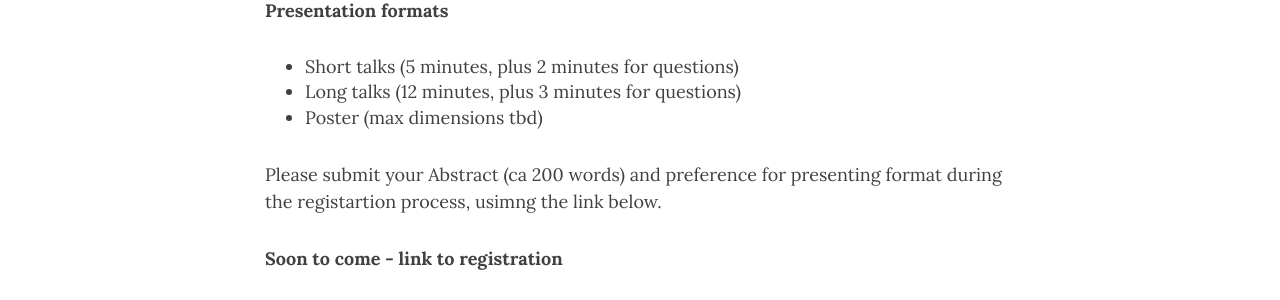
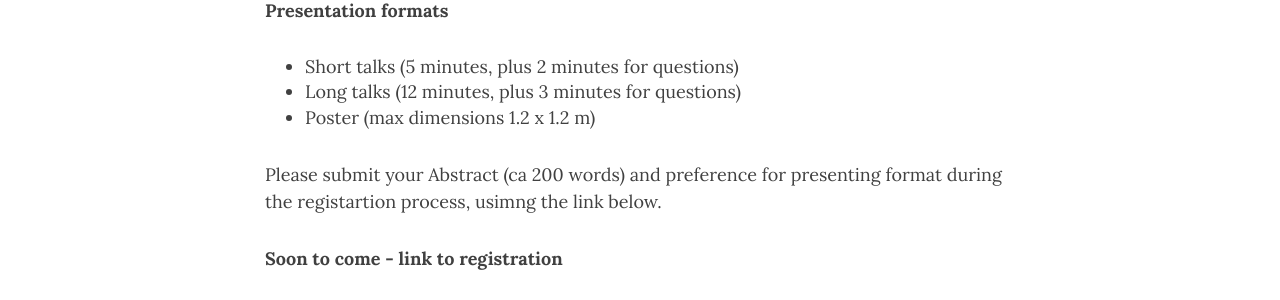
Before and after one commit to ausevo/ausevo.github.io, a Jekyll site: the page built from registration.md, in a window 1280 px wide and 1200 px high. Shown: the part 614-914 px from the top of the window. Built offline with Jekyll 4.4.1, drawn with Linux system fonts in a browser that asks for light colours; nearby versions of some CDN libraries.

Commit message:
Update registration.md

```diff
--- a/registration.md
+++ b/registration.md
@@ -19,8 +19,7 @@ Full member regstration: TBD
 
   - Short talks (5 minutes, plus 2 minutes for questions)
   - Long talks (12 minutes, plus 3 minutes for questions)
-  - Poster (max dimensions tbd)
-
+  - Poster (max dimensions 1.2 x 1.2 m)
 
 Please submit your Abstract (ca 200 words) and preference for presenting format during the registartion process, usimng the link below.
 
```
